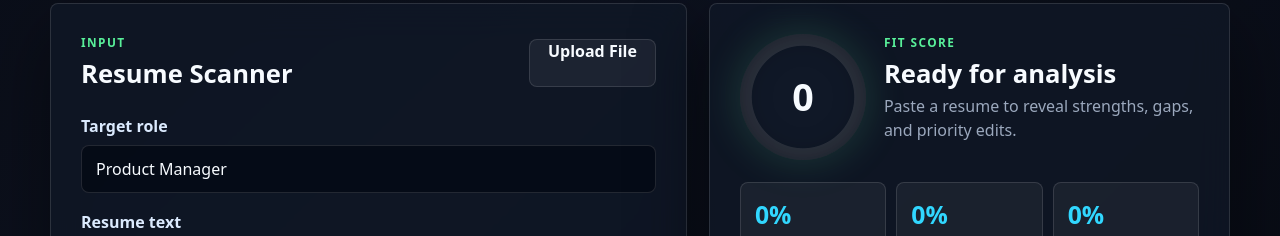
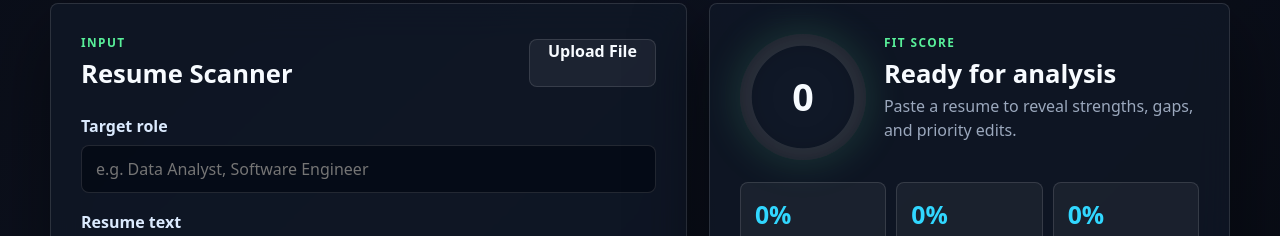
Before and after one commit to TanuDubey-13/Resume-Analyzer, a plain HTML site: page index.html in a window 1280 px wide. Shown: the part 914-1150 px from the top of the page. Drawn offline with Linux system fonts and the light colour scheme.

Commit message:
Update index.html

```diff
--- a/index.html
+++ b/index.html
@@ -104,7 +104,7 @@
               id="targetRole"
               class="target-input"
               type="text"
-              value="Product Manager"
+
               placeholder="e.g. Data Analyst, Software Engineer"
             />
 
```
